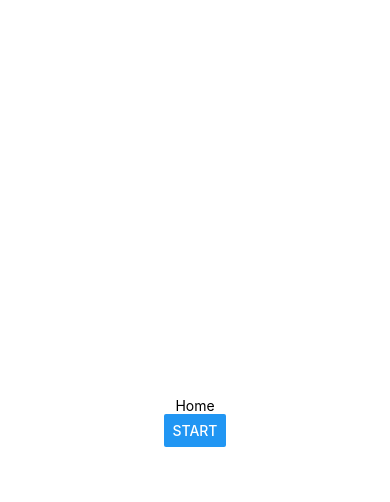
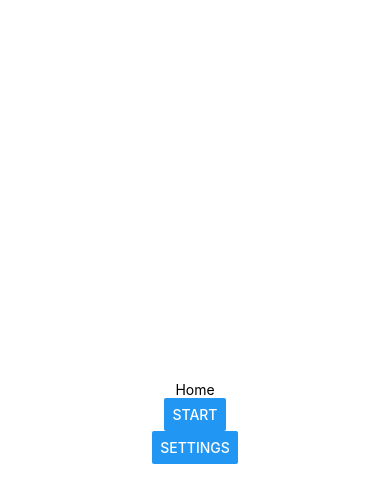
Before and after one commit to escuchame-app/escuchame, a React Native app: screen / in a window 390 px wide. Both pictures are taken after a click on the button "GET STARTED". Shown: the top 502 px of the page. Built offline with nearby package versions, Linux system fonts and the light colour scheme.

Commit message:
add settings and logout

```diff
--- a/App.tsx
+++ b/App.tsx
@@ -6,6 +6,7 @@ import { Home } from "./screens/Home";
 import { Init } from "./screens/Init";
 import { Login } from "./screens/Login";
 import { Review } from "./screens/Review";
+import { Settings } from "./screens/Settings";
 import { Welcome } from "./screens/Welcome";
 
 export default function App() {
@@ -19,6 +20,7 @@ export default function App() {
         <Home />
         <Login />
         <Review />
+        <Settings />
         <Welcome />
       </AppServiceContext.Provider>
     </View>
--- a/appMachine.ts
+++ b/appMachine.ts
@@ -66,6 +66,9 @@ const config = {
         "navigate:back": {
           target: "Home",
         },
+        logout: {
+          target: "Welcome",
+        },
       },
     },
   },
--- a/screens/Home/Home.tsx
+++ b/screens/Home/Home.tsx
@@ -11,22 +11,36 @@ const Home = memo(() => {
     appService.send("review:start");
   }, [appService]);
 
+  const handleOpenSettings = useCallback(() => {
+    appService.send("open:settings");
+  }, [appService]);
+
   if (appState !== "Home") {
     return <Fragment />;
   }
 
-  return <HomeComponent onPressStart={handleStart} />;
+  return (
+    <HomeComponent
+      onPressStart={handleStart}
+      onPressOpenSettings={handleOpenSettings}
+    />
+  );
 });
 
 interface HomeComponentProps {
   onPressStart: () => void;
+  onPressOpenSettings: () => void;
 }
 
-const HomeComponent: FC<HomeComponentProps> = ({ onPressStart }) => {
+const HomeComponent: FC<HomeComponentProps> = ({
+  onPressStart,
+  onPressOpenSettings,
+}) => {
   return (
     <View style={styles.container}>
       <Text>Home</Text>
       <Button onPress={onPressStart} title="Start" />
+      <Button onPress={onPressOpenSettings} title="Settings" />
     </View>
   );
 };
--- a/screens/Settings/Settings.tsx
+++ b/screens/Settings/Settings.tsx
@@ -1,22 +1,46 @@
 import { useSelector } from "@xstate/react";
-import React, { Fragment, memo, useCallback, useContext } from "react";
+import React, { FC, Fragment, memo, useCallback, useContext } from "react";
 import { Button, StyleSheet, Text, View } from "react-native";
 import { AppServiceContext } from "../../appMachine";
 
-function Settings() {
-  const service = useContext(AppServiceContext);
-  const appState = useSelector(service, (state) => state.value);
+const Settings = memo(() => {
+  const appService = useContext(AppServiceContext);
+  const appState = useSelector(appService, (state) => state.value);
 
-  if (appState !== "Review") {
+  const handleBack = useCallback(() => {
+    appService.send("navigate:back");
+  }, []);
+
+  const handleLogout = useCallback(() => {
+    appService.send("logout");
+  }, []);
+
+  if (appState !== "Settings") {
     return <Fragment />;
   }
 
   return (
+    <SettingsComponent onPressBack={handleBack} onPressLogout={handleLogout} />
+  );
+});
+
+interface SettingsComponentProps {
+  onPressLogout: () => void;
+  onPressBack: () => void;
+}
+
+const SettingsComponent: FC<SettingsComponentProps> = ({
+  onPressLogout,
+  onPressBack,
+}) => {
+  return (
     <View style={styles.container}>
-      <Text>Review</Text>
+      <Text>Settings</Text>
+      <Button onPress={onPressBack} title="Back" />
+      <Button onPress={onPressLogout} title="Logout" />
     </View>
   );
-}
+};
 
 const styles = StyleSheet.create({
   container: {
@@ -26,3 +50,5 @@ const styles = StyleSheet.create({
     justifyContent: "center",
   },
 });
+
+export { Settings };
```
